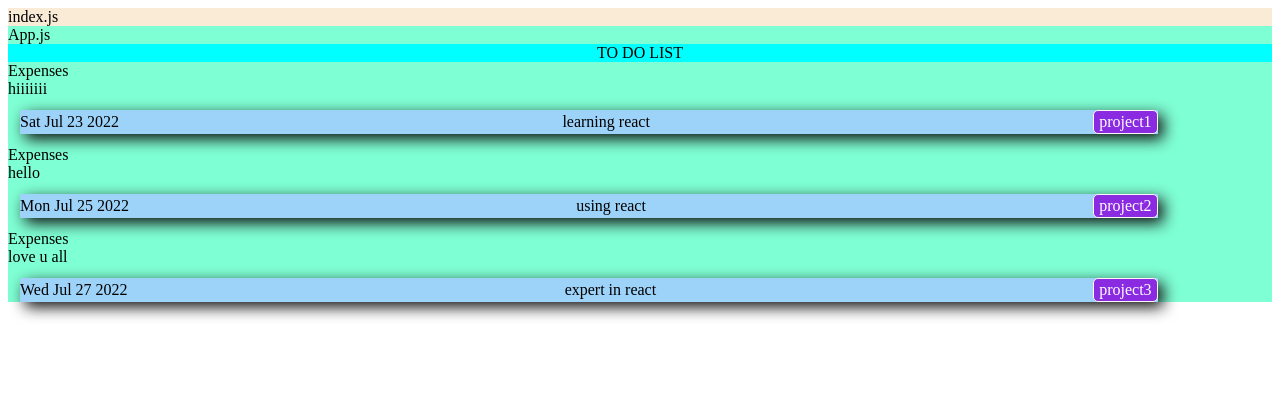
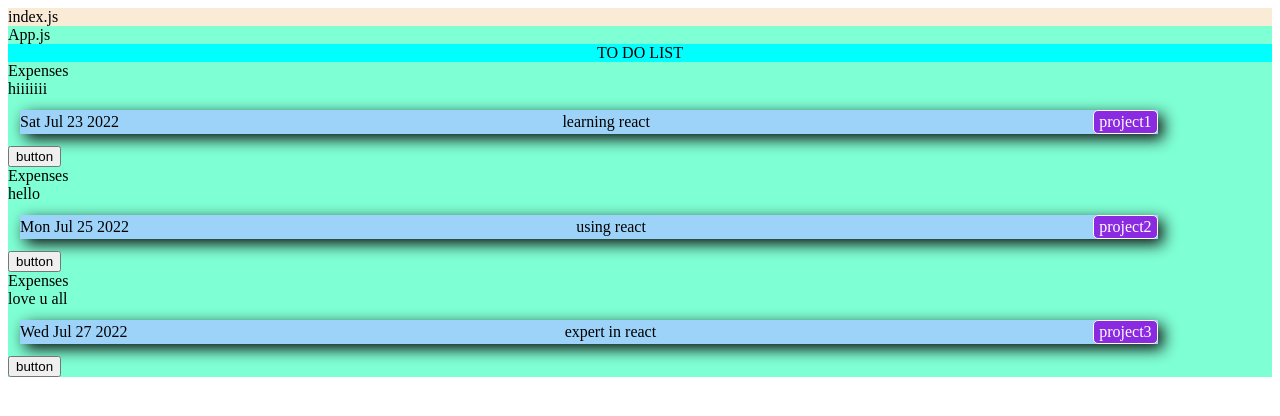
Before and after one commit to engineer-br0/stopwatch-react, a React (Create React App) app: page / in a window 1280 px wide. Shown: the top 416 px of the page. Built offline with nearby package versions, Linux system fonts and the light colour scheme.

Commit message:
usestate

```diff
--- a/src/components/Expenses.js
+++ b/src/components/Expenses.js
@@ -1,7 +1,14 @@
+import { useState } from 'react';
 import './Expenses.css'
 import ExpensesTitle from './ExpensesTitle'
 function Expenses(props){
+    let [title, settitle] = useState(props.title);
+
+    var func = () => settitle("new");
+
      let classes = "todo" + props.className;
+
+
     return(
 
         <div className={classes}>
@@ -9,9 +16,10 @@ function Expenses(props){
            {props.children}
            <div className='items'>
                 <div className='date'>{props.date.toDateString()}</div>
-                <ExpensesTitle title={props.title} />
+                <ExpensesTitle title={title} />
                 <div className='pro'>  {props.pro}</div>
            </div>
+           <button onClick={func} >button</button>
         </div>
     );
 }
```
